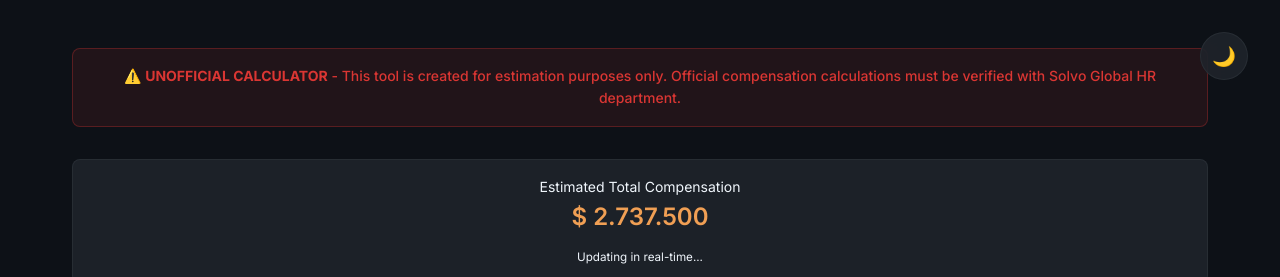
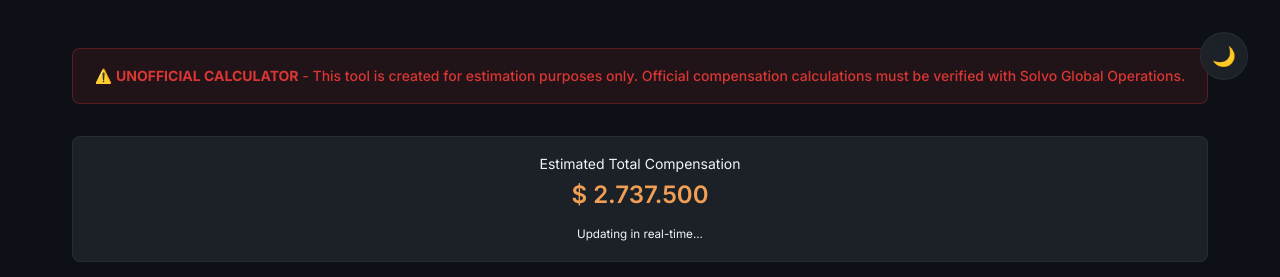
Before and after one commit to juanbelalcazardiaz/solvocalculator, a plain HTML site: page index.html in a window 1280 px wide. Shown: the top 277 px of the page. Drawn offline with Linux system fonts and the light colour scheme.

Commit message:
Update index.html

```diff
--- a/index.html
+++ b/index.html
@@ -658,7 +658,7 @@
     <div class="container">
         <div class="disclaimer-banner" role="alert">
             ⚠️ <strong>UNOFFICIAL CALCULATOR</strong> - This tool is created for estimation purposes only.
-            Official compensation calculations must be verified with Solvo Global HR department.
+            Official compensation calculations must be verified with Solvo Global Operations.
         </div>
 
         <div class="live-preview" id="livePreview" aria-live="polite">
```
